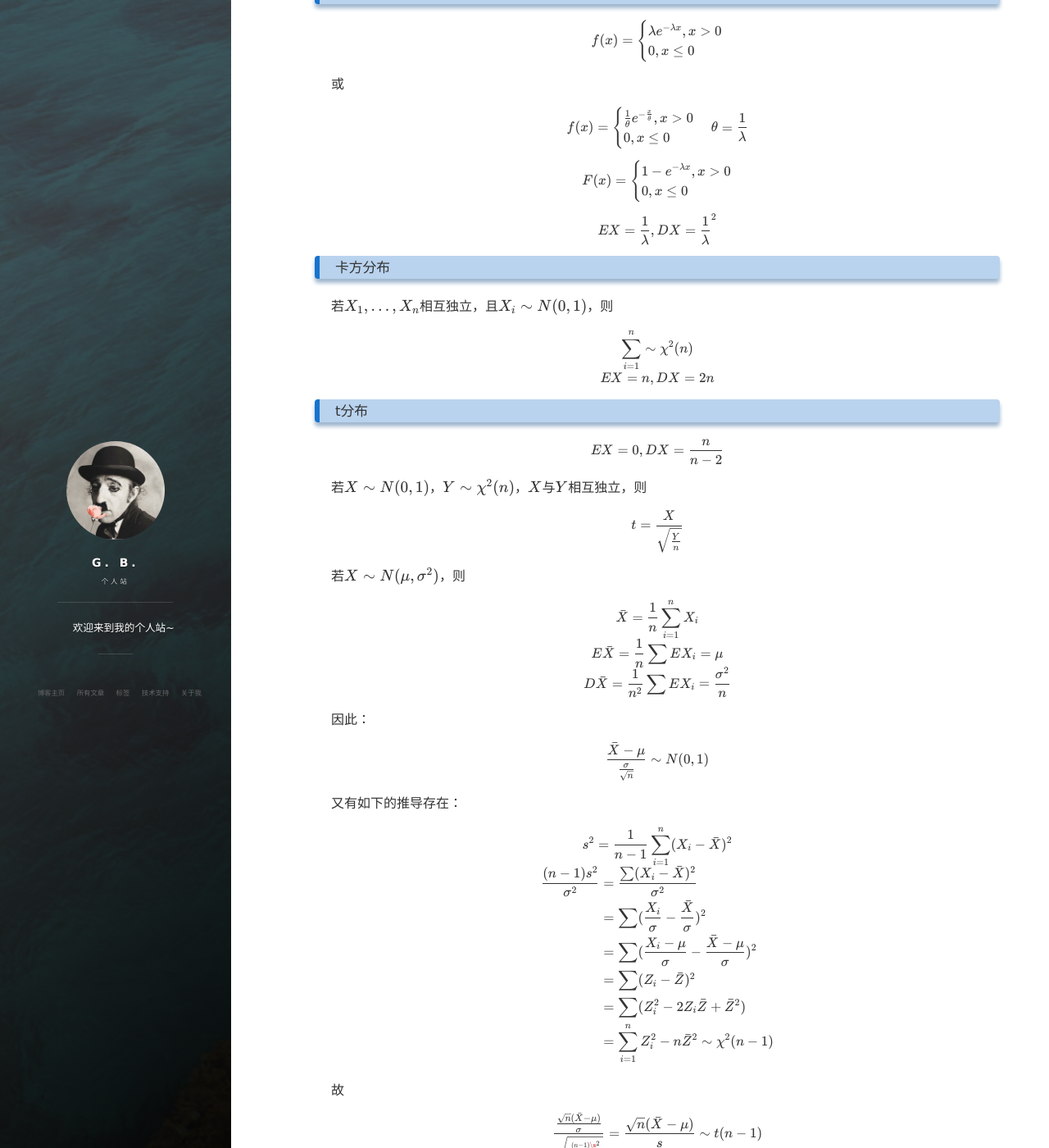
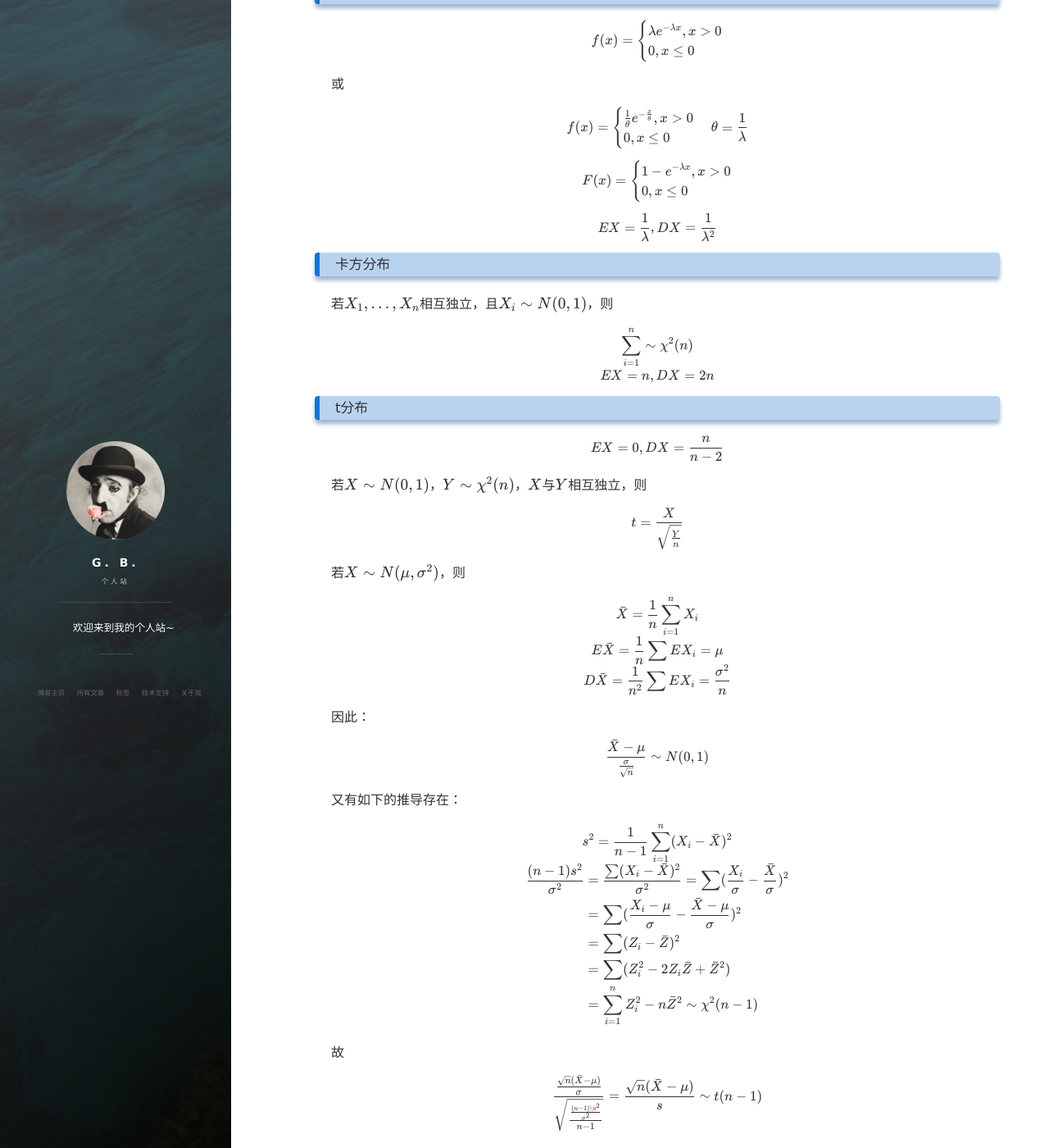
Before and after one commit to Blanket58/Blanket58.github.io, a Jekyll site: the page built from _posts/2021-08-03-statistical-theory.md, in a window 1280 px wide and 1400 px high, scrolled down 2097 px. Shown: the whole window at 82% size. Built offline with Jekyll 4.4.1, drawn with Linux system fonts in a browser that asks for light colours; nearby versions of some CDN libraries; comment, search, counter and statistics services are not loaded.

Commit message:
Update 2021-08-03-statistical-theory.md

```diff
--- a/_posts/2021-08-03-statistical-theory.md
+++ b/_posts/2021-08-03-statistical-theory.md
@@ -124,7 +124,7 @@ F(x) =
 $$
 
 $$
-EX = \frac 1 \lambda, DX = \frac 1 \lambda^2
+EX = \frac 1 \lambda, DX = \frac 1 {\lambda^2}
 $$
 
 ### 卡方分布
@@ -167,8 +167,7 @@ $$
 $$
 s^2 = \frac 1 {n - 1} \sum^n_{i=1} (X_i - \bar X)^2 \\
 \begin{aligned}
-\frac {(n-1)s^2}{\sigma^2} &= \frac {\sum(X_i - \bar X)^2}{\sigma^2} \\
-&= \sum (\frac{X_i}{\sigma} - \frac{\bar X}{\sigma})^2 \\
+\frac {(n-1)s^2}{\sigma^2} &= \frac {\sum(X_i - \bar X)^2}{\sigma^2} = \sum (\frac{X_i}{\sigma} - \frac{\bar X}{\sigma})^2 \\
 &= \sum (\frac{X_i - \mu}{\sigma} - \frac{\bar X - \mu}{\sigma})^2 \\
 &= \sum (Z_i - \bar Z)^2 \\
 &= \sum (Z_i^2 - 2Z_i \bar Z + \bar Z^2) \\
```
